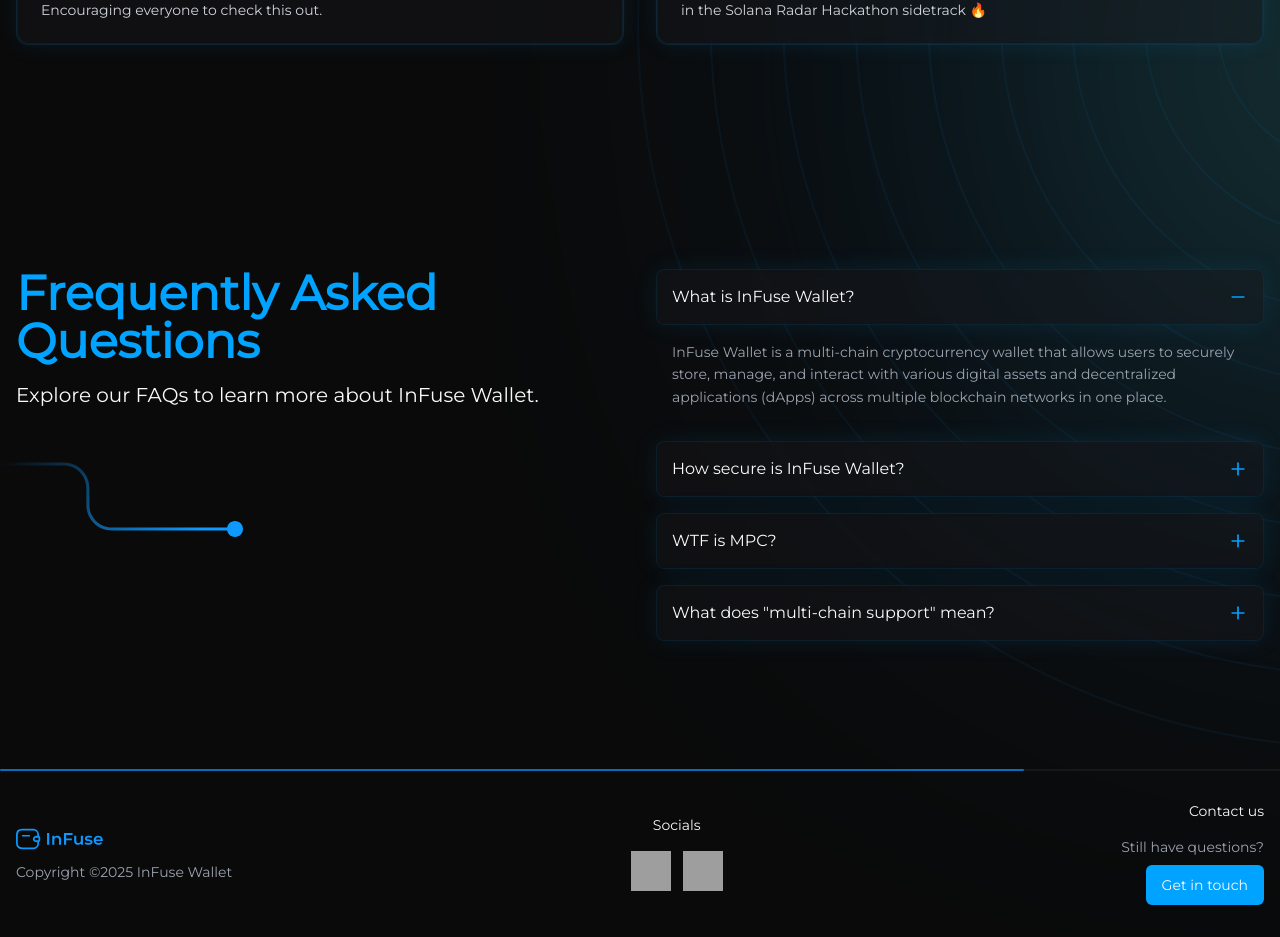
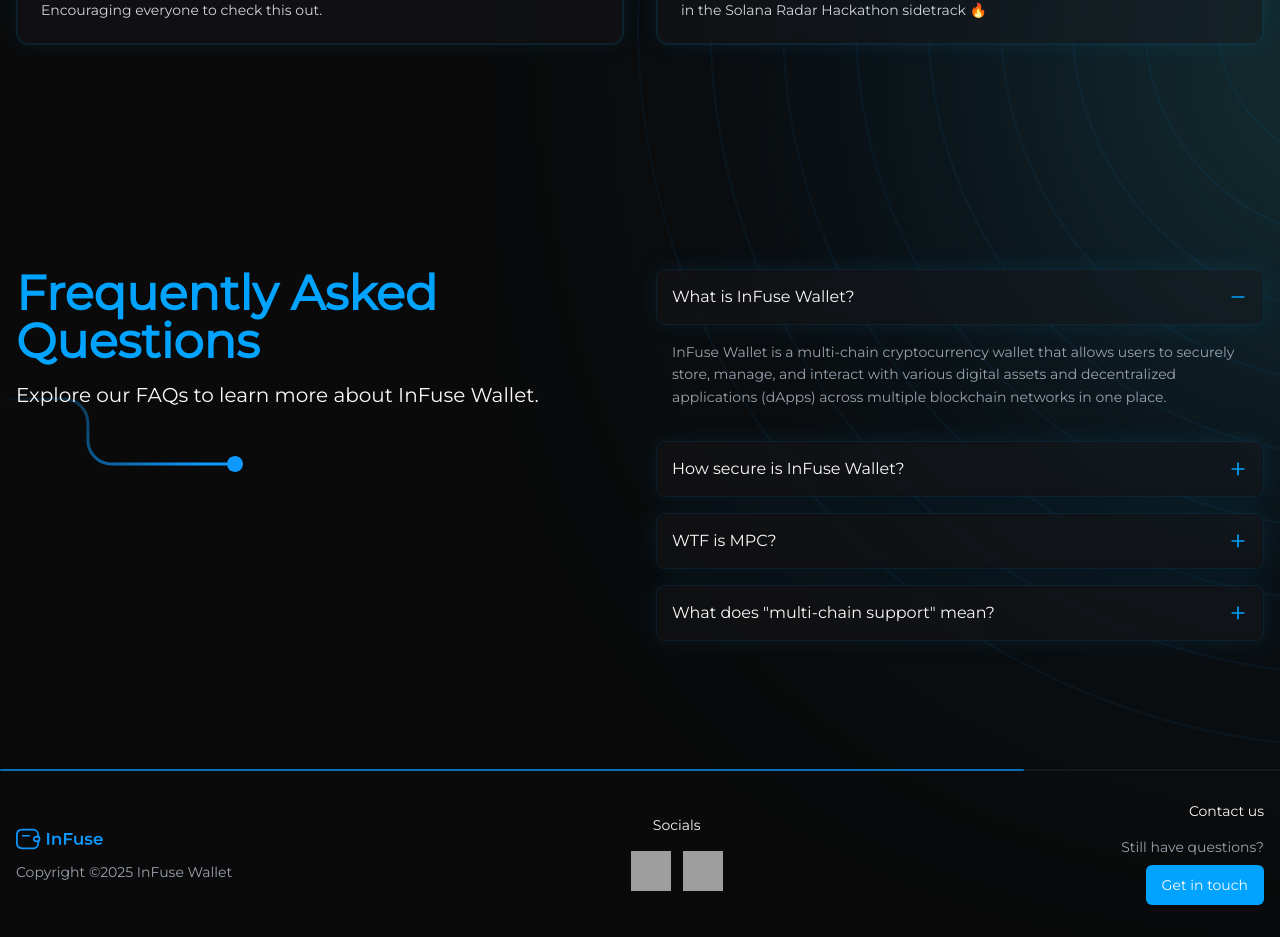
Before and after one commit to ahmadou5/fuser, a Next.js app: page / in a window 1280 px wide. Shown: the part 2908-3845 px from the top of the page. Built offline with nearby package versions, Linux system fonts and the light colour scheme; grey boxes are pictures that could not be loaded.

Commit message:
fix: Fix issue of blue line in FAQ section migrating on accordion open

```diff
--- a/src/components/core/home/Faq.tsx
+++ b/src/components/core/home/Faq.tsx
@@ -1,14 +1,14 @@
-"use client";
+'use client';
 
-import BottomBlueLine from "@/assets/bottom-blue-line.svg";
-import { CustomAccordion } from "@/components/ui/custom-accordion";
-import * as motion from "motion/react-client";
-import Image from "next/image";
-import { faqs } from "@/utils/itemList";
+import BottomBlueLine from '@/assets/bottom-blue-line.svg';
+import { CustomAccordion } from '@/components/ui/custom-accordion';
+import * as motion from 'motion/react-client';
+import Image from 'next/image';
+import { faqs } from '@/utils/itemList';
 
 export default function FAQ() {
   return (
-    <section className="py-20 lg:py-28" id="faq">
+    <section className="relative py-20 lg:py-28" id="faq">
       <div className="container px-4 mx-auto">
         <div className="grid md:grid-cols-2 gap-8">
           <motion.div
@@ -38,7 +38,7 @@
       </div>
 
       <div
-        className={`absolute hidden lg:block lg:left-0 lg:bottom-[25rem] w-fit h-fit -z-10`}
+        className={`absolute hidden lg:block lg:left-0 lg:top-[15rem] w-fit h-fit -z-10`}
       >
         <Image src={BottomBlueLine} alt="Bottom Blue Line" />
       </div>
```
